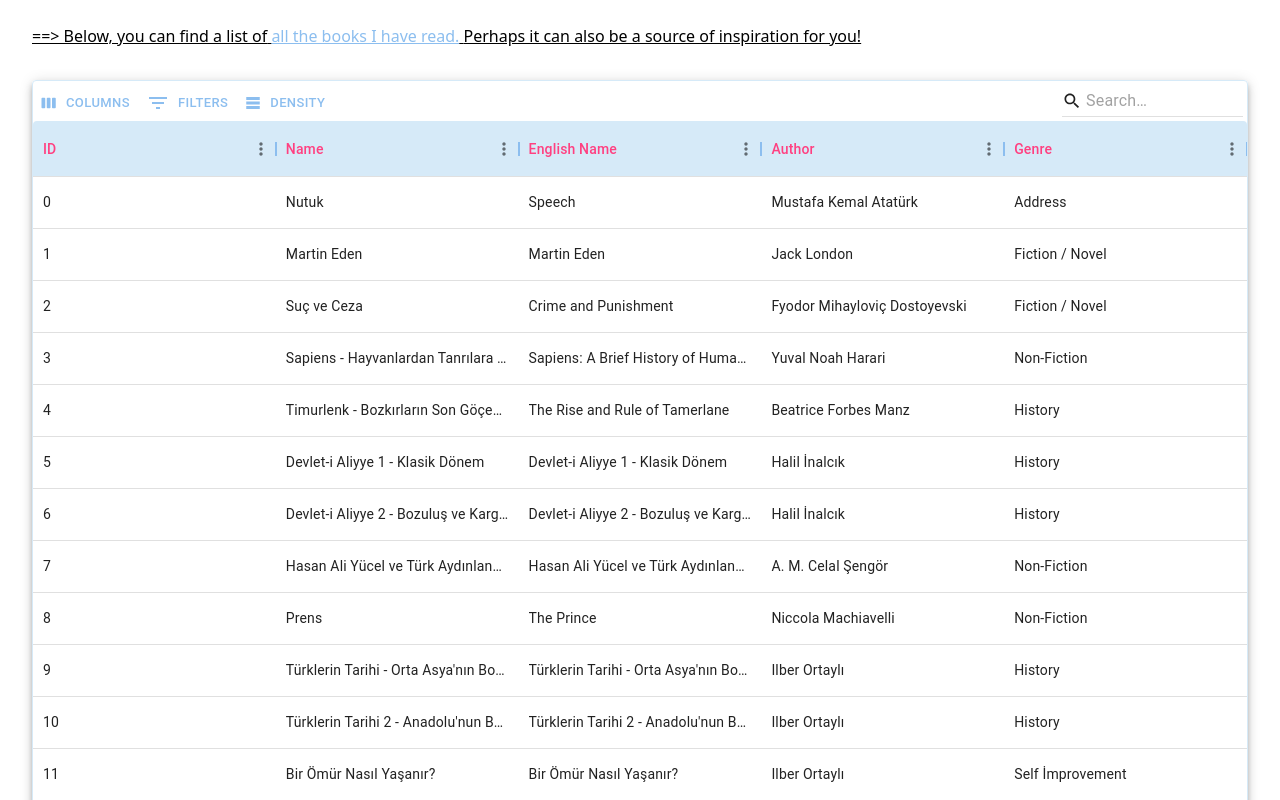
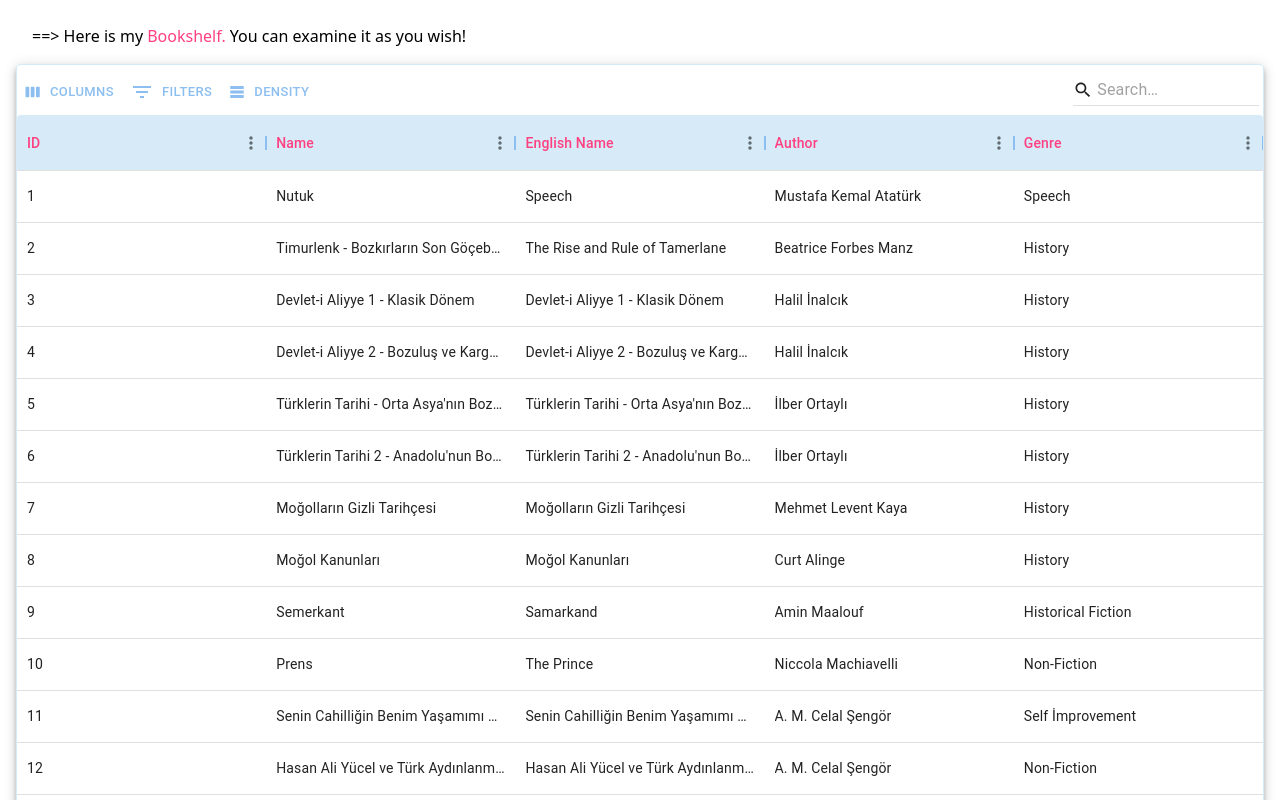
Before and after one commit to boraozisik/boraozisik-site, a Next.js app: page /books in a window 1280 px wide. Shown: the part 840-1640 px from the top of the page. Built offline with nearby package versions, Linux system fonts and the light colour scheme.

Commit message:
new work added and books changed

```diff
--- a/src/pages/books.tsx
+++ b/src/pages/books.tsx
@@ -3,6 +3,7 @@ import {
   Box,
   Button,
   ClickAwayListener,
+  Grid,
   Stack,
   Typography,
 } from "@mui/material";
@@ -86,7 +87,99 @@ const Books = (props: Props) => {
       name: "Nutuk",
       englishName: "Speech",
       author: "Mustafa Kemal Atatürk",
-      genre: "Address",
+      genre: "Speech",
+    },
+    {
+      name: "Timurlenk - Bozkırların Son Göçebe Fatihi",
+      englishName: "The Rise and Rule of Tamerlane",
+      author: "Beatrice Forbes Manz",
+      genre: "History",
+    },
+    {
+      name: "Devlet-i Aliyye 1 - Klasik Dönem",
+      englishName: "Devlet-i Aliyye 1 - Klasik Dönem",
+      author: "Halil İnalcık",
+      genre: "History",
+    },
+    {
+      name: "Devlet-i Aliyye 2 - Bozuluş ve Kargaşa Dönemi",
+      englishName: "Devlet-i Aliyye 2 - Bozuluş ve Kargaşa Dönemi",
+      author: "Halil İnalcık",
+      genre: "History",
+    },
+    {
+      name: "Türklerin Tarihi - Orta Asya'nın Bozkırlarından Avrupa'nın Kapılarına",
+      englishName:
+        "Türklerin Tarihi - Orta Asya'nın Bozkırlarından Avrupa'nın Kapılarına",
+      author: "İlber Ortaylı",
+      genre: "History",
+    },
+    {
+      name: "Türklerin Tarihi 2 - Anadolu'nun Bozkırlarından Avrupa'nın İçlerine",
+      englishName:
+        "Türklerin Tarihi 2 - Anadolu'nun Bozkırlarından Avrupa'nın İçlerine",
+      author: "İlber Ortaylı",
+      genre: "History",
+    },
+    {
+      name: "Moğolların Gizli Tarihçesi",
+      englishName: "Moğolların Gizli Tarihçesi",
+      author: "Mehmet Levent Kaya",
+      genre: "History",
+    },
+    {
+      name: "Moğol Kanunları",
+      englishName: "Moğol Kanunları",
+      author: "Curt Alinge",
+      genre: "History",
+    },
+    {
+      name: "Semerkant",
+      englishName: "Samarkand",
+      author: "Amin Maalouf",
+      genre: "Historical Fiction",
+    },
+    {
+      name: "Prens",
+      englishName: "The Prince",
+      author: "Niccola Machiavelli",
+      genre: "Non-Fiction",
+    },
+    {
+      name: "Senin Cahilliğin Benim Yaşamımı Etkiliyor",
+      englishName: "Senin Cahilliğin Benim Yaşamımı Etkiliyor",
+      author: "A. M. Celal Şengör",
+      genre: "Self İmprovement",
+    },
+    {
+      name: "Hasan Ali Yücel ve Türk Aydınlanması",
+      englishName: "Hasan Ali Yücel ve Türk Aydınlanması",
+      author: "A. M. Celal Şengör",
+      genre: "Non-Fiction",
+    },
+    {
+      name: "Bir Ömür Nasıl Yaşanır?",
+      englishName: "Bir Ömür Nasıl Yaşanır?",
+      author: "İlber Ortaylı",
+      genre: "Self İmprovement",
+    },
+    {
+      name: "İnsan Geleceğini Nasıl Kurar?",
+      englishName: "İnsan Geleceğini Nasıl Kurar?",
+      author: "İlber Ortaylı",
+      genre: "Self İmprovement",
+    },
+    {
+      name: "Çankaya",
+      englishName: "Çankaya",
+      author: "Falih Rıfkı Atay",
+      genre: "Memory",
+    },
+    {
+      name: "Atatürk",
+      englishName: "Atatürk",
+      author: "Lord Kinross",
+      genre: "Biography",
     },
     {
       name: "Martin Eden",
@@ -107,74 +200,6 @@ const Books = (props: Props) => {
       genre: "Non-Fiction",
     },
     {
-      name: "Timurlenk - Bozkırların Son Göçebe Fatihi",
-      englishName: "The Rise and Rule of Tamerlane",
-      author: "Beatrice Forbes Manz",
-      genre: "History",
-    },
-    {
-      name: "Devlet-i Aliyye 1 - Klasik Dönem",
-      englishName: "Devlet-i Aliyye 1 - Klasik Dönem",
-      author: "Halil İnalcık",
-      genre: "History",
-    },
-    {
-      name: "Devlet-i Aliyye 2 - Bozuluş ve Kargaşa Dönemi",
-      englishName: "Devlet-i Aliyye 2 - Bozuluş ve Kargaşa Dönemi",
-      author: "Halil İnalcık",
-      genre: "History",
-    },
-    {
-      name: "Hasan Ali Yücel ve Türk Aydınlanması",
-      englishName: "Hasan Ali Yücel ve Türk Aydınlanması",
-      author: "A. M. Celal Şengör",
-      genre: "Non-Fiction",
-    },
-    {
-      name: "Prens",
-      englishName: "The Prince",
-      author: "Niccola Machiavelli",
-      genre: "Non-Fiction",
-    },
-    {
-      name: "Türklerin Tarihi - Orta Asya'nın Bozkırlarından Avrupa'nın Kapılarına",
-      englishName:
-        "Türklerin Tarihi - Orta Asya'nın Bozkırlarından Avrupa'nın Kapılarına",
-      author: "Ilber Ortaylı",
-      genre: "History",
-    },
-    {
-      name: "Türklerin Tarihi 2 - Anadolu'nun Bozkırlarından Avrupa'nın İçlerine",
-      englishName:
-        "Türklerin Tarihi 2 - Anadolu'nun Bozkırlarından Avrupa'nın İçlerine",
-      author: "Ilber Ortaylı",
-      genre: "History",
-    },
-    {
-      name: "Bir Ömür Nasıl Yaşanır?",
-      englishName: "Bir Ömür Nasıl Yaşanır?",
-      author: "Ilber Ortaylı",
-      genre: "Self İmprovement",
-    },
-    {
-      name: "İnsan Geleceğini Nasıl Kurar?",
-      englishName: "İnsan Geleceğini Nasıl Kurar?",
-      author: "Ilber Ortaylı",
-      genre: "Self İmprovement",
-    },
-    {
-      name: "Çankaya",
-      englishName: "Çankaya",
-      author: "Falih Rıfkı Atay",
-      genre: "Memory",
-    },
-    {
-      name: "Atatürk",
-      englishName: "Atatürk",
-      author: "Lord Kinross",
-      genre: "Biography",
-    },
-    {
       name: "Iki Şehrin Hikâyesi",
       englishName: "A Tale of Two Cities",
       author: "Charles Dickens",
@@ -213,7 +238,7 @@ const Books = (props: Props) => {
     {
       name: "Atatürk",
       englishName: "Atatürk",
-      author: "Ilber Ortaylı",
+      author: "İlber Ortaylı",
       genre: "Biography",
     },
     {
@@ -1221,7 +1246,7 @@ const Books = (props: Props) => {
     },
   ];
   const rows = books.map((book: Book, index: number) => ({
-    id: index,
+    id: index + 1,
     name: book.name,
     englishName: book.englishName,
     author: book.author,
@@ -1510,23 +1535,21 @@ const Books = (props: Props) => {
                 <img
                   src="/static/images/rb-cover.jpg"
                   alt=""
-                  className="rounded transform scale-100 perspective-1040 rotate-y-11 rotate-x-2 rotate-2 h-[40rem]"
+                  className="rounded transform scale-100 perspective-1040 h-[40rem]"
                 />
               </div>
             </div>
           </div>
         </div>
-        <p className="font-medium text-justify mt-8 underline lg:ml-8 mx-4">
-          ==&gt; Below, you can find a list of{" "}
-          <span className="text-[#8cbeef] underline">
-            all the books I have read.
-          </span>{" "}
-          Perhaps it can also be a source of inspiration for you!
+        <p className="font-medium text-justify mt-8 lg:ml-8 mx-4">
+          ==&gt; Here is my <span className="text-[#ff4081] ">Bookshelf.</span>{" "}
+          You can examine it as you wish!
         </p>
       </div>
       {/* // -------------------Desc----------------------  */}
       {/* // -------------------Table----------------------  */}
-      <Box sx={{ height: 800, width: "95%", mt: 4, mx: "auto", mb: 2 }}>
+      <Grid container padding={2}>
+        <Grid item xs={12}>
           <DataGrid
             rows={rows}
             columns={columns}
@@ -1560,7 +1583,8 @@ const Books = (props: Props) => {
             pageSizeOptions={[10, 20, 50, 100]}
             disableRowSelectionOnClick
           />
-      </Box>
+        </Grid>
+      </Grid>
       {/* // -------------------Table----------------------  */}
     </>
   );
--- a/src/pages/work.tsx
+++ b/src/pages/work.tsx
@@ -419,16 +419,20 @@ const Work = (props: Props) => {
               <img
                 role="presentation"
                 className="object-cover w-full rounded h-44 bg-gray-500"
-                src="/static/images/github-work.jpg"
+                src="/static/images/redux-dog-images-pic.PNG"
               />
               <div className="p-6 space-y-2">
                 <h3 className="text-2xl font-medium group-hover:underline group-focus:underline text-gray-200">
-                  Pirate Game
+                  Redux Dog Images
                 </h3>
                 <span className="text-xs text-gray-400">February 19, 2022</span>
                 <p className="text-gray-200 text-justify">
-                  A pirate game with using swing.In this game a pirate ship
-                  trying to hit an enemy pirate with cannonballs.
+                  This application takes input from the user about dog breeds
+                  and their sub-breeds, and then displays images of the selected
+                  breed and sub-breeds based on the user&apos;s input quantity.
+                  The purpose of developing this application is to improve my
+                  knowledge of Redux and explore the appearance of different dog
+                  breeds.
                 </p>
               </div>
             </a>
```
Also changed, not shown: public/static/images/redux-dog-images-pic.PNG (added). Lines whose indentation alone changed are shown as unchanged.
